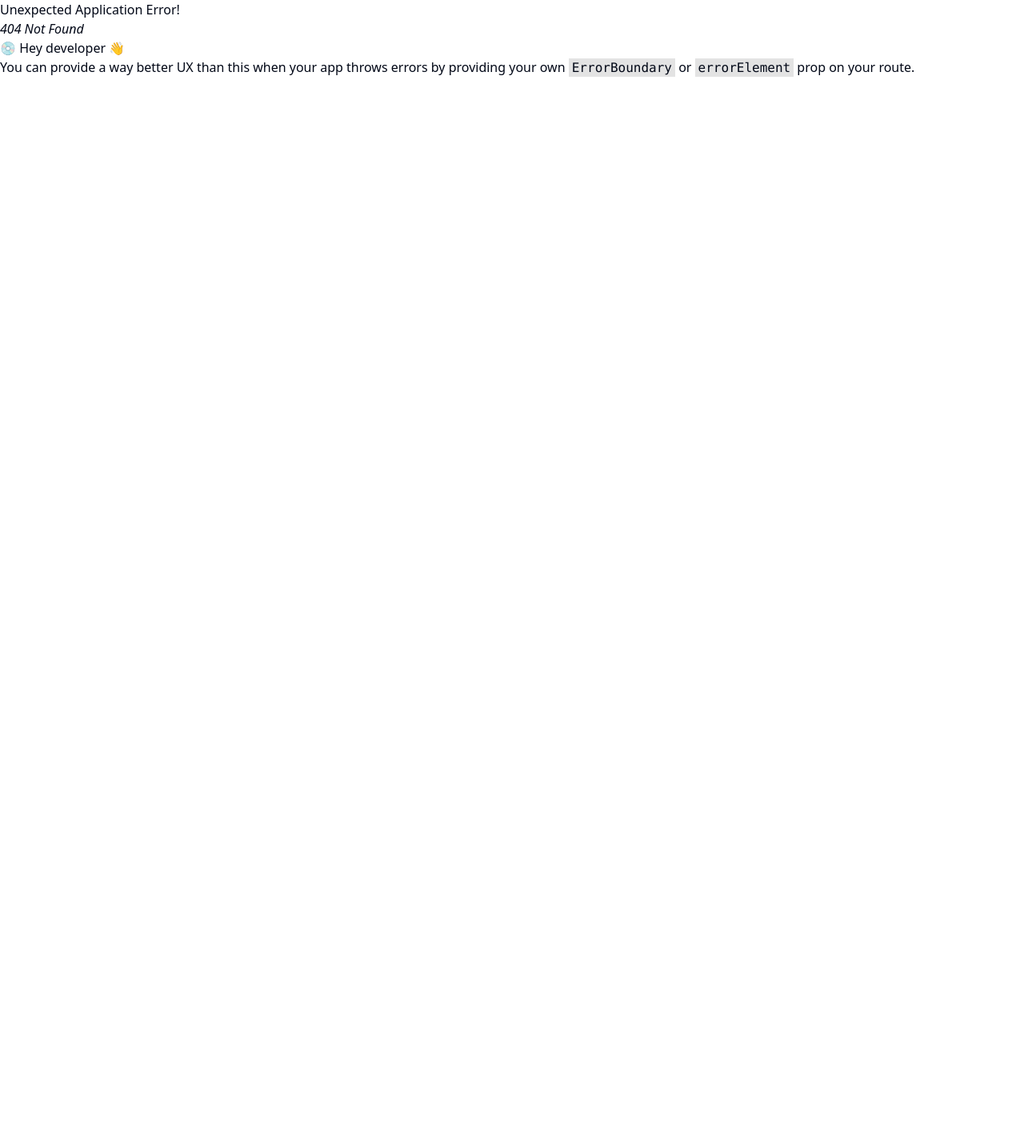
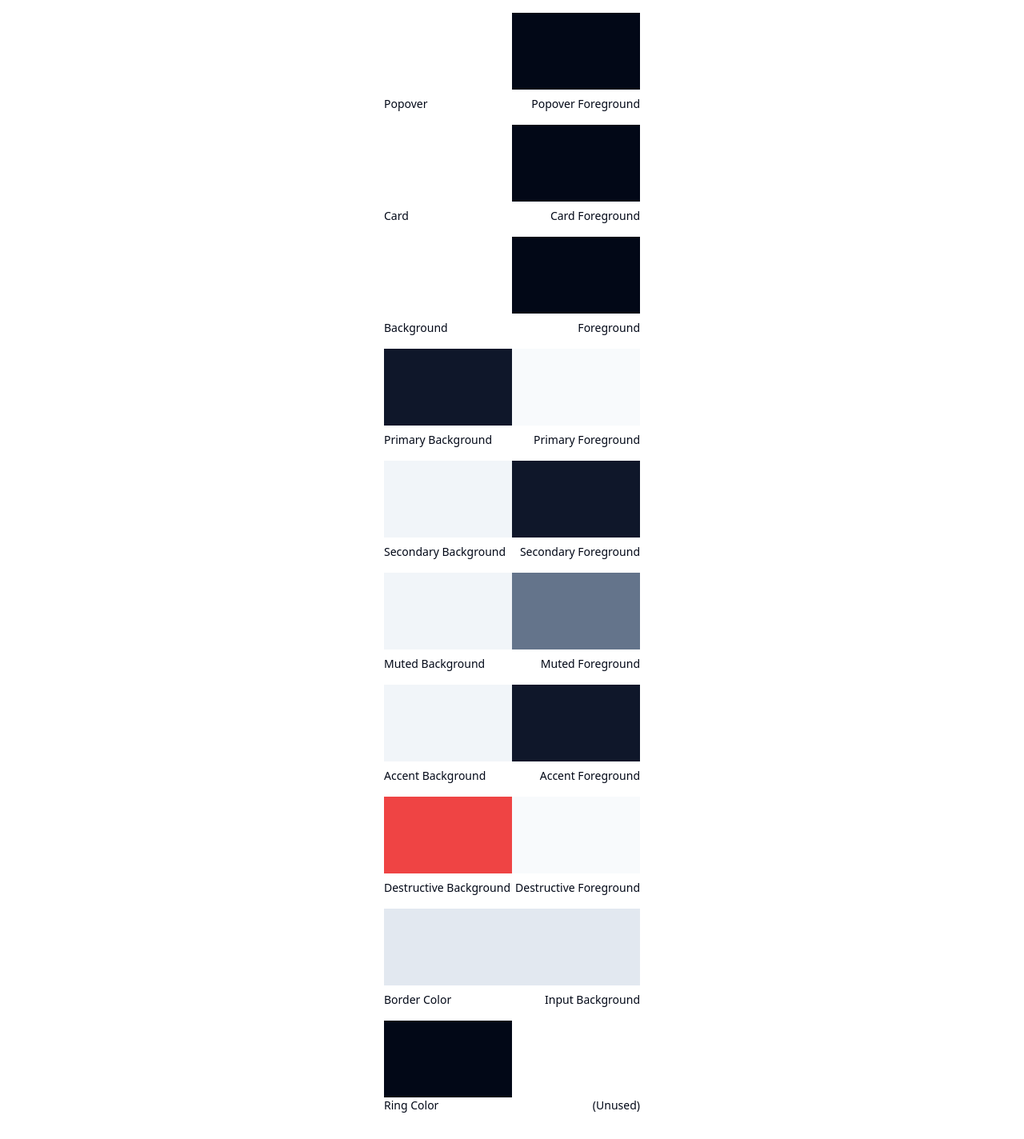
Before and after one commit to Arghyahub/ComponentLibrary, a React (Vite) app: page /color-test in a window 1280 px wide. Before the commit this address had no page. Shown: the whole page at 80% size. Before the commit the page ends 800 px from the top, so only its background shows below. Built offline with nearby package versions, Linux system fonts and the light colour scheme.

Commit message:
feat: modal custom colors and color page

```diff
--- a/src/App.tsx
+++ b/src/App.tsx
@@ -4,6 +4,7 @@ import Home from './pages/home'
 import AccordionPage from './pages/accordion-page'
 import Testing from './pages/testing'
 import AlertModalPage from './pages/alert-modal-page'
+import ColorShowcase from './pages/color-test'
 
 const router = createBrowserRouter([
   {
@@ -22,6 +23,10 @@ const router = createBrowserRouter([
     path: '/testing',
     element: <Testing />,
   },
+  {
+    path: '/color-test',
+    element: <ColorShowcase />,
+  },
 ])
 
 const App = () => {
--- a/src/components/reusables/re-alert-modal.tsx
+++ b/src/components/reusables/re-alert-modal.tsx
@@ -20,10 +20,16 @@ interface Props {
   cancelBtnAction?: () => void
   noCancel?: boolean
   autoClose?: boolean
+  ComponentTwStyles?: string
+  FooterTwStyles?: string
+  CancelTwStyles?: string
+  PrimaryTwStyles?: string
+  TitleTwStyles?: string
+  ContentTwStyles?: string
 }
 
 // Default styles edit here
-const defaultComponentTwStyles = 'max-w-[95%] sm:max-w-lg rounded-sm .light'
+const defaultComponentTwStyles = 'max-w-[90%] sm:max-w-lg rounded-sm .light'
 const defaultFooterTwStyles = 'flex flex-row gap-2 justify-end items-center'
 const defaultCancelTwStyles = 'text-black mt-0'
 const defaultPrimaryTwStyles = ''
@@ -35,11 +41,17 @@ const ReModal = ({
   setOpen,
   title = '',
   content = '',
-  primaryBtnText = '',
+  primaryBtnText = 'Continue',
   primaryBtnAction,
   cancelBtnAction,
   noCancel = false,
   autoClose = true,
+  ComponentTwStyles = '',
+  FooterTwStyles = '',
+  CancelTwStyles = '',
+  PrimaryTwStyles = '',
+  TitleTwStyles = '',
+  ContentTwStyles = '',
 }: Props) => {
   const handleClose = () => {
     if (cancelBtnAction) cancelBtnAction()
@@ -55,26 +67,32 @@ const ReModal = ({
       {/* <AlertDialogTrigger asChild>
         <button>{button}</button>
       </AlertDialogTrigger> */}
-      <AlertDialogContent className={cn(defaultComponentTwStyles)}>
+      <AlertDialogContent
+        className={cn(defaultComponentTwStyles, ComponentTwStyles)}
+      >
         <AlertDialogHeader>
-          <AlertDialogTitle className={cn(defaultTitleTwStyles)}>
+          <AlertDialogTitle className={cn(defaultTitleTwStyles, TitleTwStyles)}>
             {title}
           </AlertDialogTitle>
-          <AlertDialogDescription className={cn(defaultContentTwStyles)}>
+          <AlertDialogDescription
+            className={cn(defaultContentTwStyles, ContentTwStyles)}
+          >
             {content}
           </AlertDialogDescription>
         </AlertDialogHeader>
-        <AlertDialogFooter className={cn(defaultFooterTwStyles)}>
+        <AlertDialogFooter
+          className={cn(defaultFooterTwStyles, FooterTwStyles)}
+        >
           {!noCancel && (
             <AlertDialogCancel
               onClick={handleClose}
-              className={cn(defaultCancelTwStyles)}
+              className={cn(defaultCancelTwStyles, CancelTwStyles)}
             >
               Cancel
             </AlertDialogCancel>
           )}
           <AlertDialogAction
-            className={cn(defaultPrimaryTwStyles)}
+            className={cn(defaultPrimaryTwStyles, PrimaryTwStyles)}
             onClick={handlePrimaryAction}
           >
             {primaryBtnText}
--- /dev/null
+++ b/src/pages/color-test.tsx
@@ -0,0 +1,93 @@
+// ColorShowcase.js
+import React from 'react'
+
+const ColorShowcase = () => {
+  return (
+    <div className="flex justify-center items-center bg-background py-4">
+      <div className="w-80">
+        <div className="flex justify-between mb-2">
+          <div className="bg-popover w-1/2 h-24"></div>
+          <div className="bg-popover-foreground w-1/2 h-24"></div>
+        </div>
+        <div className="flex flex-row justify-between mb-4">
+          <p className="text-center text-sm">Popover</p>
+          <p className="text-center text-sm">Popover Foreground</p>
+        </div>
+        <div className="flex justify-between mb-2">
+          <div className="bg-card w-1/2 h-24"></div>
+          <div className="bg-card-foreground w-1/2 h-24"></div>
+        </div>
+        <div className="flex flex-row justify-between mb-4">
+          <p className="text-center text-sm">Card</p>
+          <p className="text-center text-sm">Card Foreground</p>
+        </div>
+        <div className="flex justify-between mb-2">
+          <div className="bg-background w-1/2 h-24"></div>
+          <div className="bg-foreground w-1/2 h-24"></div>
+        </div>
+        <div className="flex flex-row justify-between mb-4">
+          <p className="text-center text-sm">Background</p>
+          <p className="text-center text-sm">Foreground</p>
+        </div>
+        <div className="flex justify-between mb-2">
+          <div className="bg-primary w-1/2 h-24"></div>
+          <div className="bg-primary-foreground w-1/2 h-24"></div>
+        </div>
+        <div className="flex flex-row justify-between mb-4">
+          <p className="text-center text-sm">Primary Background</p>
+          <p className="text-center text-sm">Primary Foreground</p>
+        </div>
+        <div className="flex justify-between mb-2">
+          <div className="bg-secondary w-1/2 h-24"></div>
+          <div className="bg-secondary-foreground w-1/2 h-24"></div>
+        </div>
+        <div className="flex flex-row justify-between mb-4">
+          <p className="text-center text-sm">Secondary Background</p>
+          <p className="text-center text-sm">Secondary Foreground</p>
+        </div>
+        <div className="flex justify-between mb-2">
+          <div className="bg-muted w-1/2 h-24"></div>
+          <div className="bg-muted-foreground w-1/2 h-24"></div>
+        </div>
+        <div className="flex flex-row justify-between mb-4">
+          <p className="text-center text-sm">Muted Background</p>
+          <p className="text-center text-sm">Muted Foreground</p>
+        </div>
+        <div className="flex justify-between mb-2">
+          <div className="bg-accent w-1/2 h-24"></div>
+          <div className="bg-accent-foreground w-1/2 h-24"></div>
+        </div>
+        <div className="flex flex-row justify-between mb-4">
+          <p className="text-center text-sm">Accent Background</p>
+          <p className="text-center text-sm">Accent Foreground</p>
+        </div>
+        <div className="flex justify-between mb-2">
+          <div className="bg-destructive w-1/2 h-24"></div>
+          <div className="bg-destructive-foreground w-1/2 h-24"></div>
+        </div>
+        <div className="flex flex-row justify-between mb-4">
+          <p className="text-center text-sm">Destructive Background</p>
+          <p className="text-center text-sm">Destructive Foreground</p>
+        </div>
+        <div className="flex justify-between mb-2">
+          <div className="bg-border w-1/2 h-24"></div>
+          <div className="bg-input w-1/2 h-24"></div>
+        </div>
+        <div className="flex flex-row justify-between mb-4">
+          <p className="text-center text-sm">Border Color</p>
+          <p className="text-center text-sm">Input Background</p>
+        </div>
+        <div className="flex justify-between">
+          <div className="bg-ring w-1/2 h-24"></div>
+          <div className="w-1/2"></div>
+        </div>
+        <div className="flex flex-row justify-between mb-4">
+          <p className="text-center text-sm">Ring Color</p>
+          <p className="text-center text-sm">(Unused)</p>
+        </div>
+      </div>
+    </div>
+  )
+}
+
+export default ColorShowcase
```
